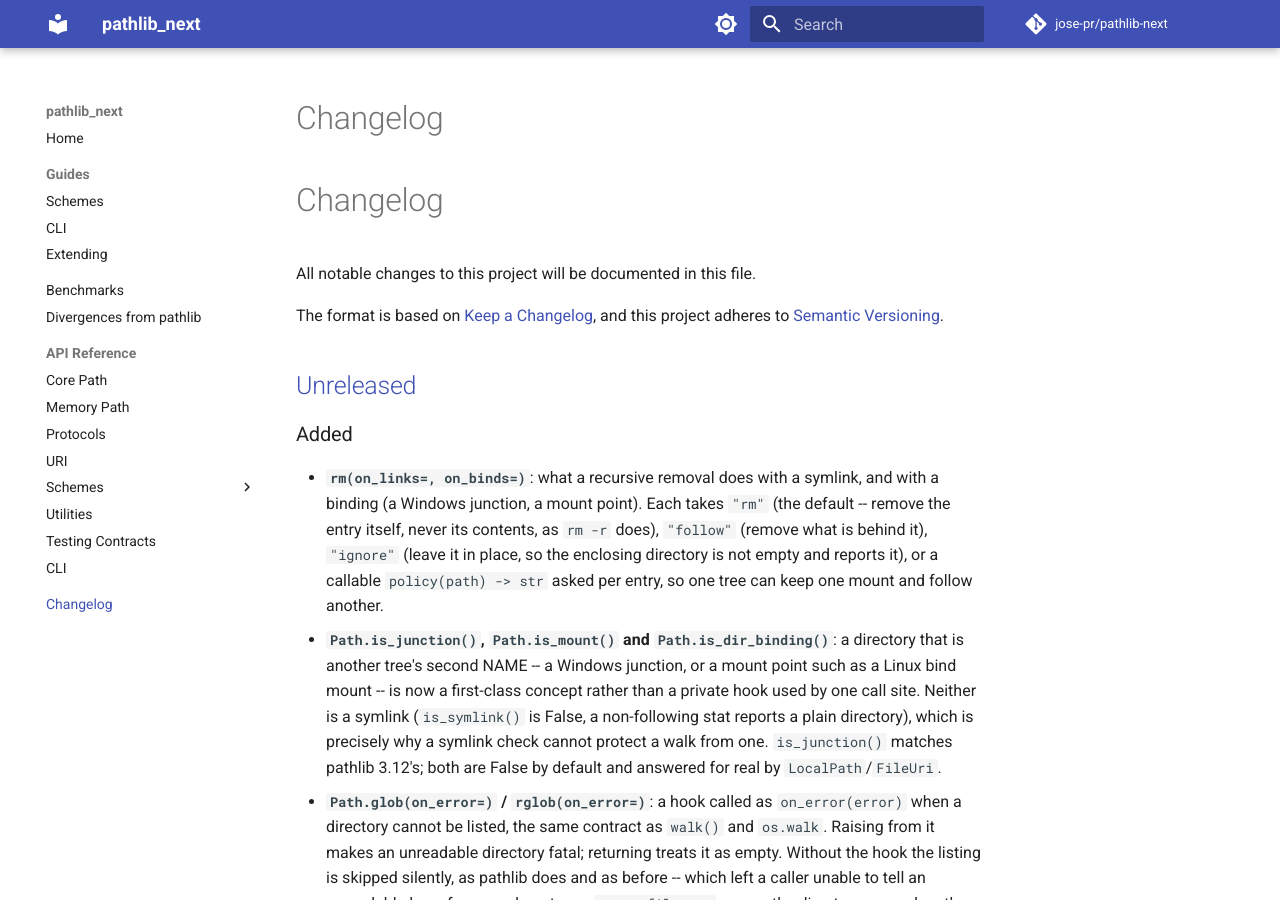
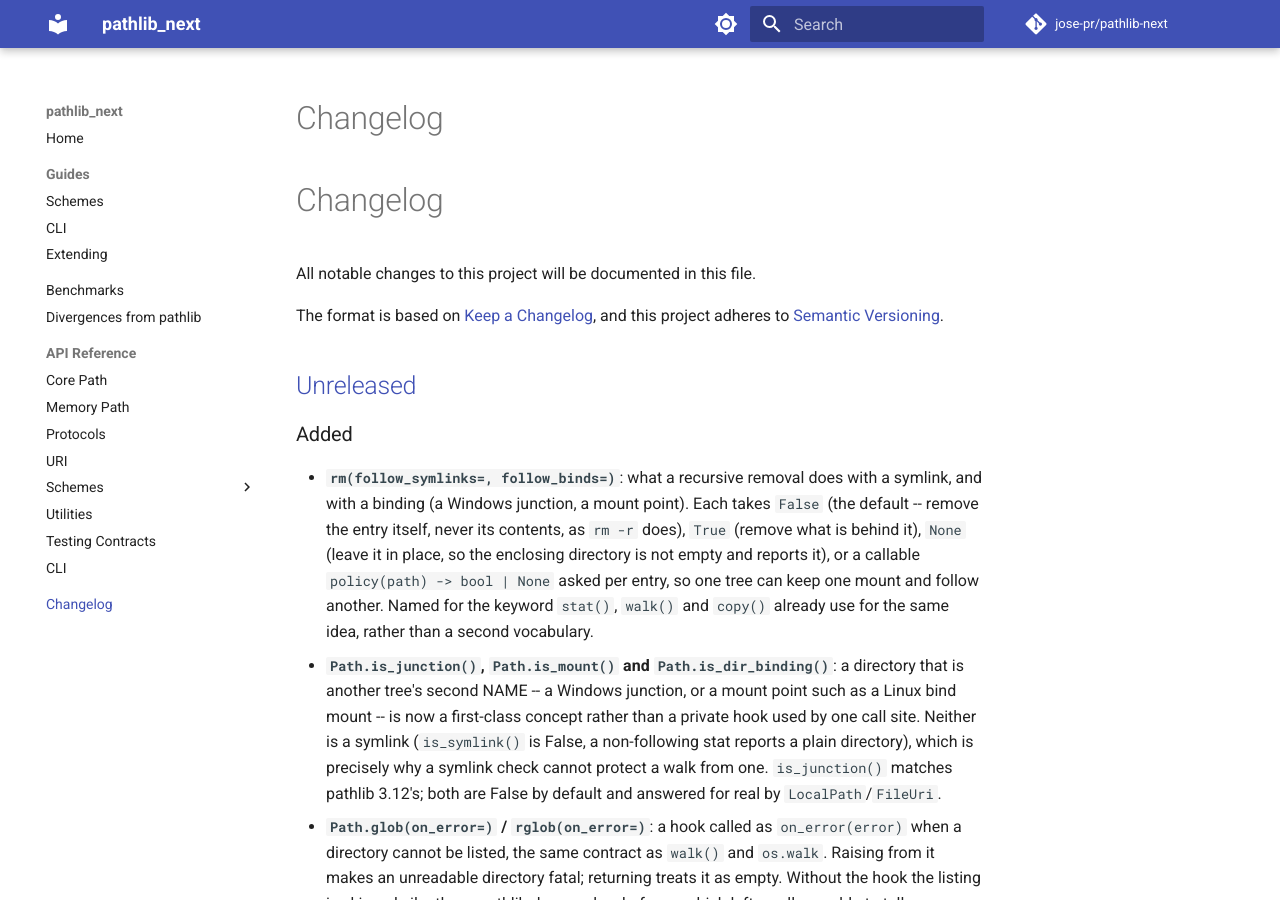
Before and after one commit to jose-pr/pathlib-next, an MkDocs documentation site: the page built from docs/changelog.md, in a window 1280 px wide and 900 px high. Built offline with MkDocs 1.6.1 and Material for MkDocs 9.7.7, drawn with Linux system fonts in a browser that asks for light colours; comment, search, counter and statistics services are not loaded.

Commit message:
refactor: rm's link policies use the follow_symlinks= spelling
Renames rm's on_links=/on_binds= to follow_symlinks=/follow_binds=, the
keyword stat(), chmod(), walk() and copy() already use here and in the
stdlib for the same idea -- shutil.copy2, pathlib.Path.walk and os.stat all
spell it that way, and nothing in the stdlib models bindings at all, so
there was no competing convention to follow for the second one.

Values follow the keyword rather than a private vocabulary: False (default)
removes the entry and not what is behind it, True removes what is behind
it, None leaves it alone, and a callable answers per entry with the same
three. Same behaviour as the string policies it replaces, which were only
in the tree for one commit and never released.

```diff
--- a/CHANGELOG.md
+++ b/CHANGELOG.md
@@ -8,13 +8,15 @@ and this project adheres to [Semantic Versioning](https://semver.org/).
 ## [Unreleased]
 
 ### Added
-- **`rm(on_links=, on_binds=)`**: what a recursive removal does with a
-  symlink, and with a binding (a Windows junction, a mount point). Each
-  takes `"rm"` (the default -- remove the entry itself, never its contents,
-  as `rm -r` does), `"follow"` (remove what is behind it), `"ignore"`
+- **`rm(follow_symlinks=, follow_binds=)`**: what a recursive removal does
+  with a symlink, and with a binding (a Windows junction, a mount point).
+  Each takes `False` (the default -- remove the entry itself, never its
+  contents, as `rm -r` does), `True` (remove what is behind it), `None`
   (leave it in place, so the enclosing directory is not empty and reports
-  it), or a callable `policy(path) -> str` asked per entry, so one tree can
-  keep one mount and follow another.
+  it), or a callable `policy(path) -> bool | None` asked per entry, so one
+  tree can keep one mount and follow another. Named for the keyword
+  `stat()`, `walk()` and `copy()` already use for the same idea, rather
+  than a second vocabulary.
 - **`Path.is_junction()`, `Path.is_mount()` and `Path.is_dir_binding()`**:
   a directory that is another tree's second NAME -- a Windows junction, or
   a mount point such as a Linux bind mount -- is now a first-class concept
```
Also changed, not shown: docs/divergences.md (+1 -1 lines), src/pathlib_next/AGENTS.md (+9 -7 lines), 2 other files.
